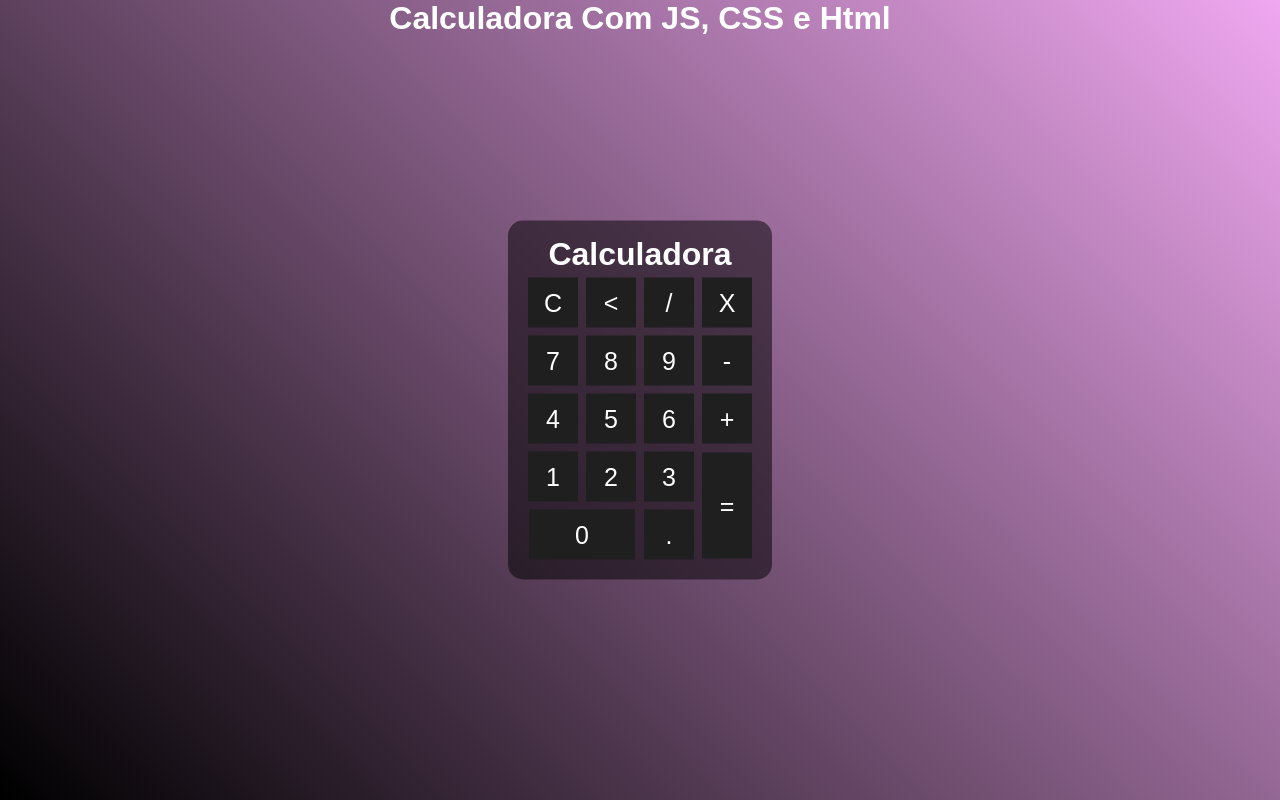
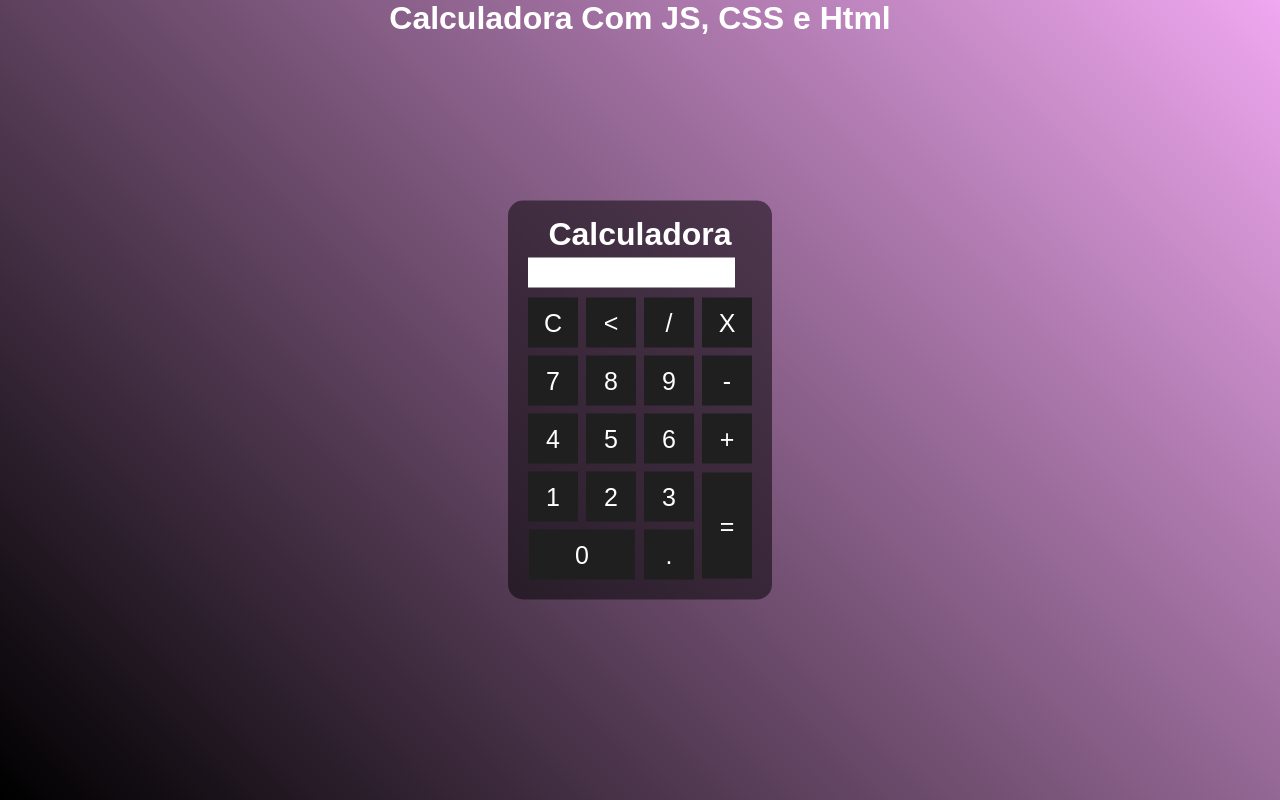
Before and after one commit to krisamorim/projects, a PHP site: page / in a window 1280 px wide. Run offline with PHP 8.4, Linux system fonts and the light colour scheme.

Commit message:
estilizando o visor da calc

```diff
--- a/JS-HTML-CSS_CALCULADORA/estilo.css
+++ b/JS-HTML-CSS_CALCULADORA/estilo.css
@@ -47,3 +47,11 @@
 #botaozero{
     width: 106px;
 }
+
+#entrada{
+    background-color: white;
+    width: 207px;
+    height: 30px;
+    margin: 5px;
+
+}
```
